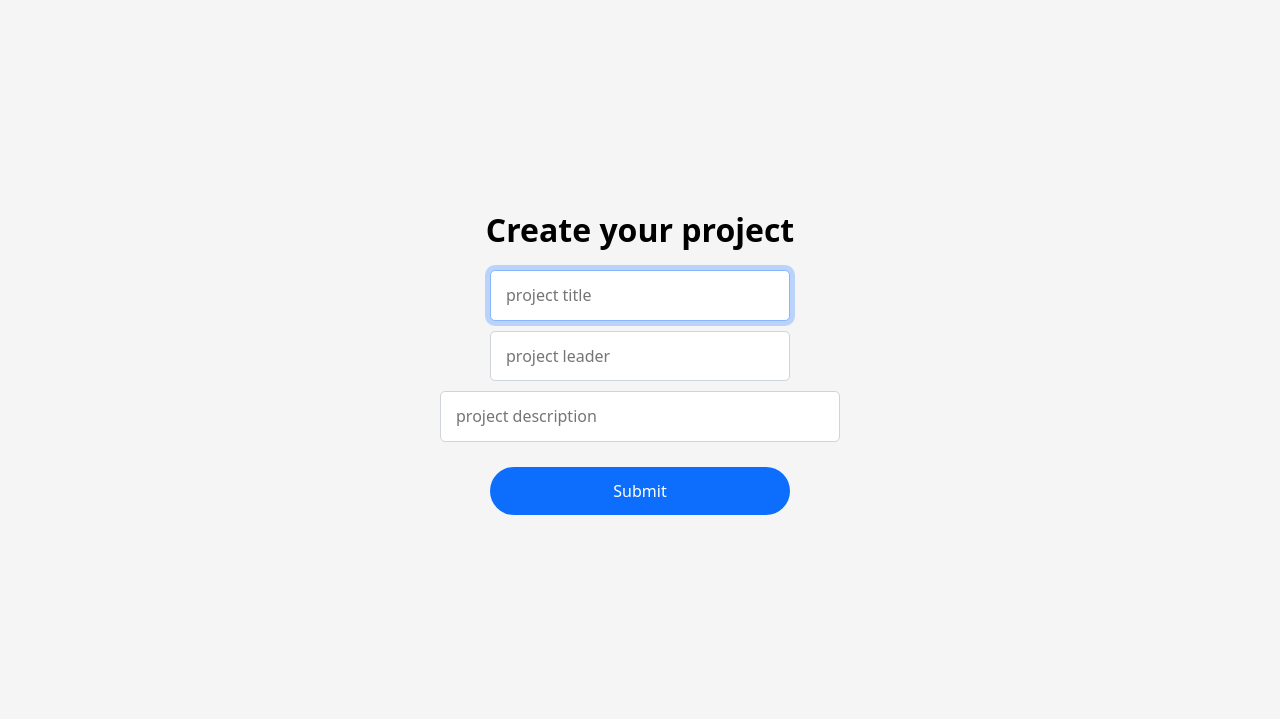
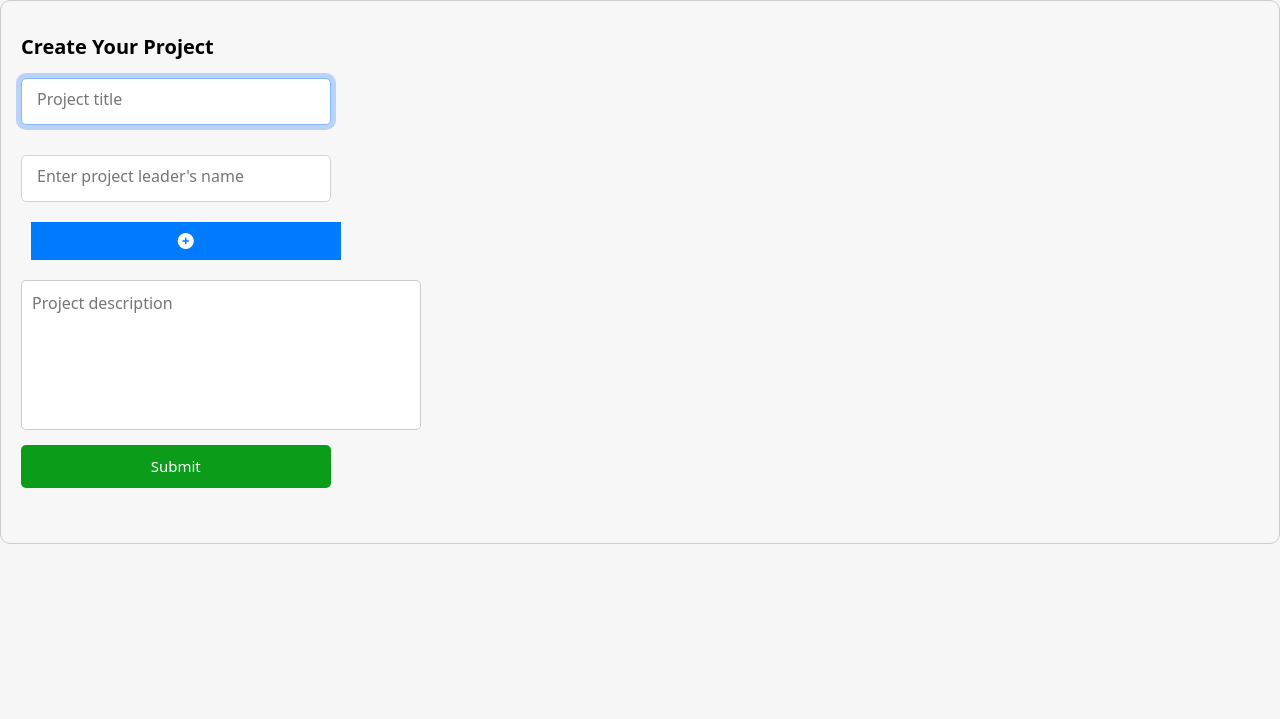
Before and after one commit to Haitham030303/AgileProject, a Flask app: page /add_project in a window 1280 px wide. Shown: the part 50-769 px from the top of the page. Run offline with Flask 3, Linux system fonts and the light colour scheme; a user stored in the database is signed in; some libraries are stand-ins or nearby versions.

Commit message:
updated add-project page

```diff
--- a/website/static/JavaScript/script.js
+++ b/website/static/JavaScript/script.js
@@ -3,11 +3,3 @@ $(document).ready(function() {   //close button alert
     $(this).parent().fadeOut(120);
   });
 });
-
-
-const addBtn = document.querySelector('#add-btn');
-const inputBox = document.querySelector('#input-box');
-
-addBtn.addEventListener('click', function() {
-  inputBox.style.display = inputBox.style.display === 'none' ? 'block' : 'none';
-});
--- a/website/static/css/main.css
+++ b/website/static/css/main.css
@@ -24,7 +24,7 @@ h1 {
   font-size: 3.2rem;
 }
 
-.myform {
+/* .myform {
   width: 35rem;
   margin: 0 auto;
   display: flex;
@@ -321,57 +321,167 @@ nav li {
   }
 }
 /**/
-.title_Detail{
+.title_Detail {
   font-size: 2.5rem;
   text-align: center;
   font-weight: bold;
 }
 
-.status_Detail{
+.status_Detail {
   text-align: end;
   font-weight: bold;
   color: green;
   font-size: 1.5rem;
   margin-right: 7rem;
 }
-.leaders_Detail{
+.leaders_Detail {
   margin-left: 2rem;
   font-size: 1.4rem;
-  margin-bottom: .7em;
-
+  margin-bottom: 0.7em;
 }
-.teams_Detail{
+.teams_Detail {
   margin-left: 2rem;
   font-size: 1.4rem;
-  margin-bottom: .7em;
-
+  margin-bottom: 0.7em;
 }
-.just_Details{
+.just_Details {
   margin-left: 2rem;
   font-weight: bold;
   font-size: 1.5rem;
-  margin-bottom: .4em;
+  margin-bottom: 0.4em;
 }
-.description_Detail{
+.description_Detail {
   margin-left: 2rem;
   margin-right: 9rem;
   font-size: 1.5rem;
-  margin-bottom: .7em;
+  margin-bottom: 0.7em;
 }
-.just_History_Detail{
+.just_History_Detail {
   margin-left: 2rem;
   font-weight: bold;
   font-size: 1.5rem;
-  margin-bottom: .4em;
+  margin-bottom: 0.4em;
 }
-.history_Detail li{
+.history_Detail li {
   list-style: none;
   margin-left: 1rem;
   font-size: 1.4rem;
-  margin-bottom: .9rem;
+  margin-bottom: 0.9rem;
 }
-.started_date_Detail{
+.started_date_Detail {
   margin-left: 2rem;
   font-size: 1.5rem;
-  margin-bottom: .4em;
+  margin-bottom: 0.4em;
 }
+
+/* Add project page */
+
+.myform {
+  display: flex;
+  flex-direction: column;
+  align-items: left;
+  padding: 20px;
+  background-color: #f7f7f7;
+  border: 1px solid #ccc;
+  border-radius: 10px;
+  width: 100%;
+}
+
+.myform h1 {
+  text-align: left;
+  font-size: 2rem;
+  margin-bottom: 20px;
+}
+
+.form-group {
+  width: 25%;
+  margin-bottom: 20px;
+}
+
+.form-control {
+  display: block;
+  width: 100%;
+  padding: 10px;
+  font-size: 1rem;
+  line-height: 1.5;
+  background-color: #fff;
+  border: 1px solid #ccc;
+  border-radius: 5px;
+  transition: border-color 0.15s ease-in-out, box-shadow 0.15s ease-in-out;
+}
+
+.form-control:focus {
+  outline: none;
+  border-color: #80bdff;
+  box-shadow: 0 0 0 0.2rem rgba(0, 123, 255, 0.25);
+}
+
+.project_description textarea {
+  height: 150px;
+  min-height: 100px;
+  resize: none;
+  overflow: auto;
+  font-size: 20px;
+}
+
+.btn {
+  display: inline-block;
+  padding: 10px 20px;
+  font-size: 1.5rem;
+  font-weight: 400;
+  line-height: 1.5;
+  text-align: center;
+  text-decoration: none;
+  white-space: nowrap;
+  background-color: #0b9c19;
+  border: none;
+  border-radius: 5px;
+  color: #fff;
+  transition: background-color 0.15s ease-in-out, border-color 0.15s ease-in-out;
+}
+
+.btn:hover {
+  background-color: #0d991b;
+  cursor: pointer;
+}
+
+.leader_btn {
+  background-color: #007bff;
+  border: none;
+  color: #fff;
+  cursor: pointer;
+  font-size: 16px;
+  margin-top: 10px;
+  margin-left: 10px;
+  padding: 10px 20px;
+  text-align: center;
+  text-decoration: none;
+  transition: background-color 0.3s ease-in-out;
+}
+
+.add_leader_btn:hover {
+  background-color: #0062cc;
+}
+
+.remove_leader_btn {
+  background-color: #ff0000;
+  border: none;
+  color: #fff;
+  cursor: pointer;
+  font-size: 16px;
+  margin-top: 10px;
+  margin-left: 10px;
+  padding: 10px 20px;
+  text-align: center;
+  text-decoration: none;
+  transition: background-color 0.3s ease-in-out;
+}
+
+.project_leader_inputs .remove_leader_btn {
+  display: none;
+}
+
+.project_leader_inputs:hover .remove_leader_btn {
+  background-color: #ff5555;
+  display: inline-block;
+}
--- a/website/templates/add_project.html
+++ b/website/templates/add_project.html
@@ -2,7 +2,7 @@
 main %}
 
 <form action="/add_project" method="post" class="myform">
-  <h1>Create your project</h1>
+  <h1>Create Your Project</h1>
 
   <div class="mb-3 form-group">
     <input
@@ -13,31 +13,40 @@ main %}
       minlength="5"
       maxlength="255"
       name="title"
-      placeholder="project title"
+      placeholder="Project title"
     />
   </div>
 
   <div class="mb-3 form-group">
-    <input
+    <div class="project_leader_inputs">
+      <input
+        autocomplete="off"
+        class="form-control"
+        type="text"
+        minlength="5"
+        maxlength="255"
+        name="project_leader[]"
+        placeholder="Enter project leader's name"
+      />
+      <button class="leader_btn remove_leader_btn" type="button">
+        <i class="fa-regular fa-circle-xmark"></i>
+      </button>
+    </div>
+    <button class="leader_btn add_leader_btn" type="button">
+      <i class="fa-solid fa-circle-plus"></i>
+    </button>
+  </div>
+
+  <div class="mb-3 project_description">
+    <textarea
       autocomplete="off"
       class="form-control mx-auto w-auto"
       type="text"
       minlength="5"
-      maxlength="255"
-      name="project_leader"
-      placeholder="project leader"
-    />
-  </div>
-  <div class="mb-3 project_description">
-    <input
-      autocomplete="off"
-      class="form-control mx-auto w-auto"
-      type="text"
-      minlength="5"
-      maxlength="500"
+      maxlength="5000"
       name="project_description"
-      placeholder="project description"
-    />
+      placeholder="Project description"
+    ></textarea>
   </div>
 
   <div class="mb-3 form-group">
--- a/website/templates/base.html
+++ b/website/templates/base.html
@@ -18,6 +18,10 @@
       rel="stylesheet"
       href="{{ url_for('static', filename='css/main.css')}}"
     />
+    <script
+      src="https://kit.fontawesome.com/3e94274902.js"
+      crossorigin="anonymous"
+    ></script>
     <title>{% block title %} {% endblock%}</title>
   </head>
   <body>
@@ -35,10 +39,9 @@
         {% endif %}
       </ul>
     </nav>
-    {% with messages = get_flashed_messages(with_categories=true) %}
-      {% if messages %}
-        {% for category, message in messages %}
-          {%if category == 'error' %}
+    {% with messages = get_flashed_messages(with_categories=true) %} {% if
+    messages %} {% for category, message in messages %} {%if category == 'error'
+    %}
     <div class="alert alert-danger alert-dismissable fade show" role="alert">
       {{ message }}
       <button type="button" class="close" data-dismiss="alert">
@@ -52,10 +55,7 @@
         <span aria-hidden="true">&times;</span>
       </button>
     </div>
-          {%endif%}
-        {% endfor %}
-      {% endif %}
-    {% endwith %}
+    {%endif%} {% endfor %} {% endif %} {% endwith %}
     <main>{% block main %} {% endblock %}</main>
     <footer class="mb-5 small text-center text-muted"></footer>
     <script
@@ -64,6 +64,6 @@
       crossorigin="anonymous"
     ></script>
     <script src="https://code.jquery.com/jquery-3.6.0.min.js"></script>
-    <script src="../static/JavaScript/script.js"> </script>
+    <script src="../static/JavaScript/script.js"></script>
   </body>
 </html>
```
Also changed, not shown: other parts of website/static/css/main.css (+30 -30 lines). Lines whose indentation alone changed are shown as unchanged.
